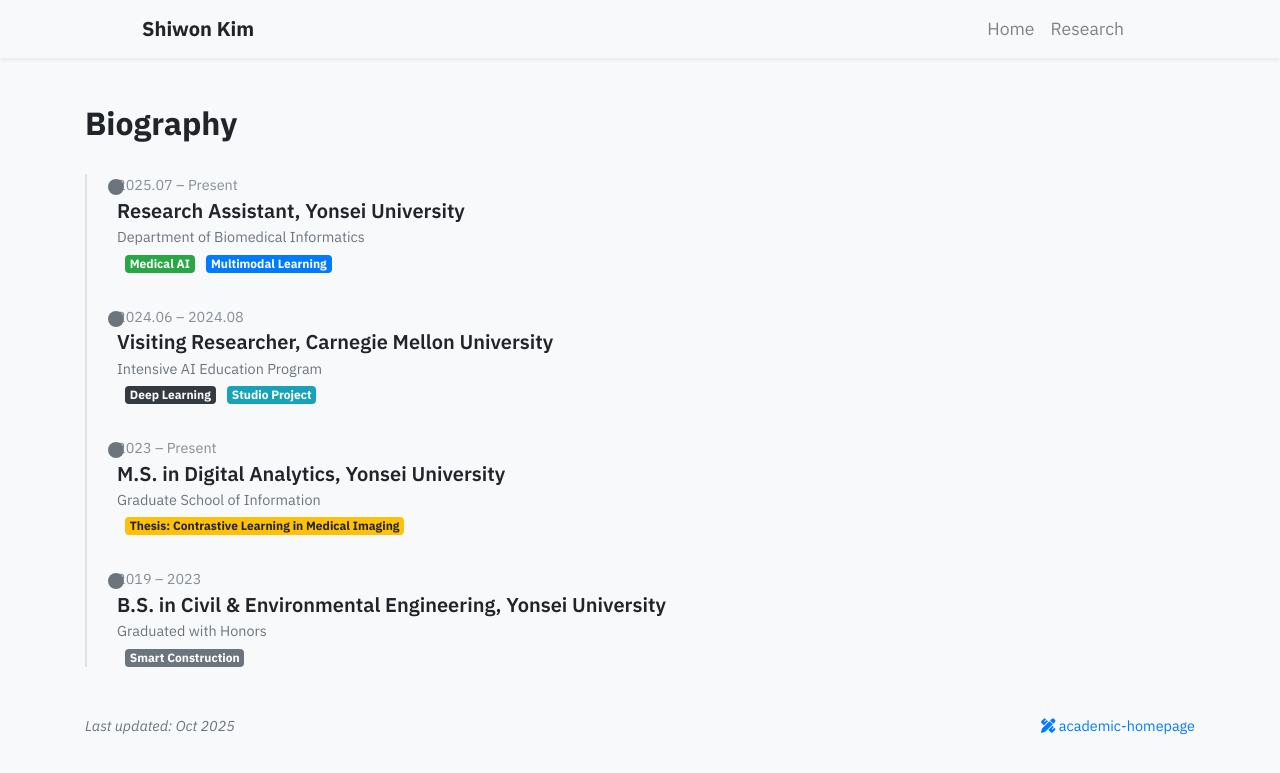
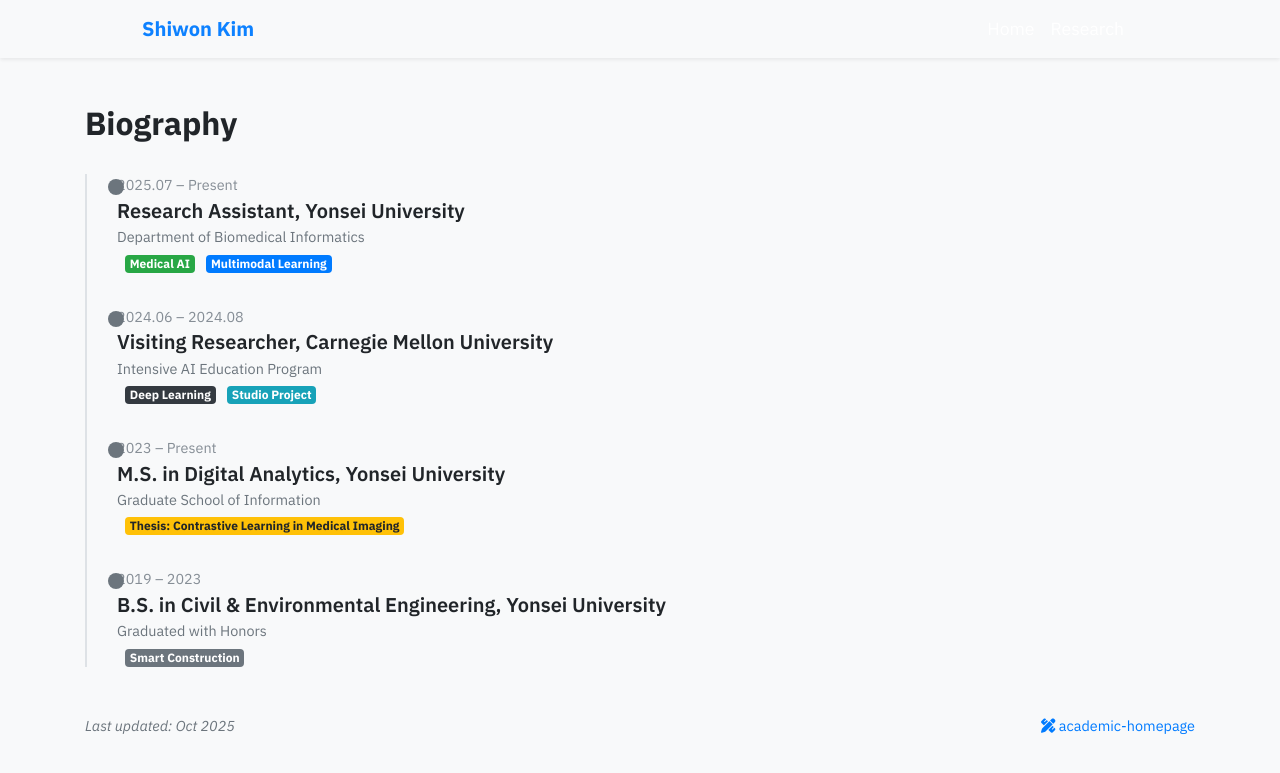
Before and after one commit to shiwonkim/shiwonkim.github.io, a Jekyll site: the page built from bio.html, in a window 1280 px wide. Shown: the top 773 px of the page. Built offline with Jekyll 4.4.1, drawn with Linux system fonts in a browser that asks for light colours; nearby versions of some CDN libraries; some web fonts are replaced; a style sheet for code colours, icons or effects is not loaded.

Commit message:
edit profile

```diff
--- a/_includes/navbar.html
+++ b/_includes/navbar.html
@@ -1,4 +1,18 @@
-<nav class="navbar navbar-expand-sm navbar-light bg-light fixed-top mb-5 shadow-sm">
+<style>
+  .navbar-custom {
+    background-color: #1a2238;
+  }
+
+  .navbar-custom .nav-link {
+    color: white;
+  }
+
+  .navbar-custom .nav-link:hover {
+    color: #ff6f61;
+  }
+</style>
+
+<nav class="navbar navbar-expand-sm navbar-custom bg-light fixed-top mb-5 shadow-sm">
   <!-- <div class="{% if page.container_class %}{{ page.container_class }}{% else %}container-fluid{% endif %}"> -->
   <div class="container-fluid pl-4 pr-0">
     <div class="row w-100 justify-content-center">
```
